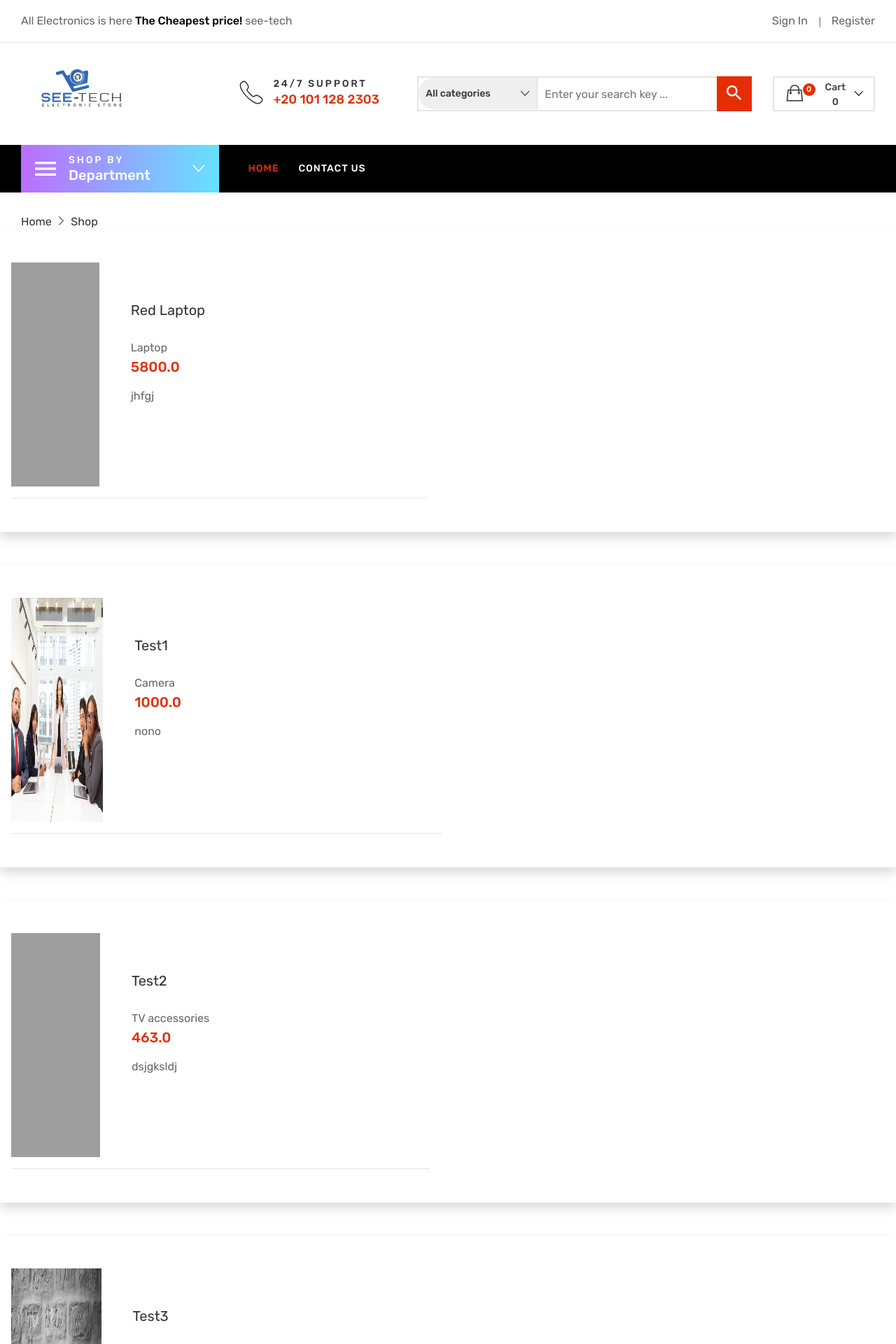
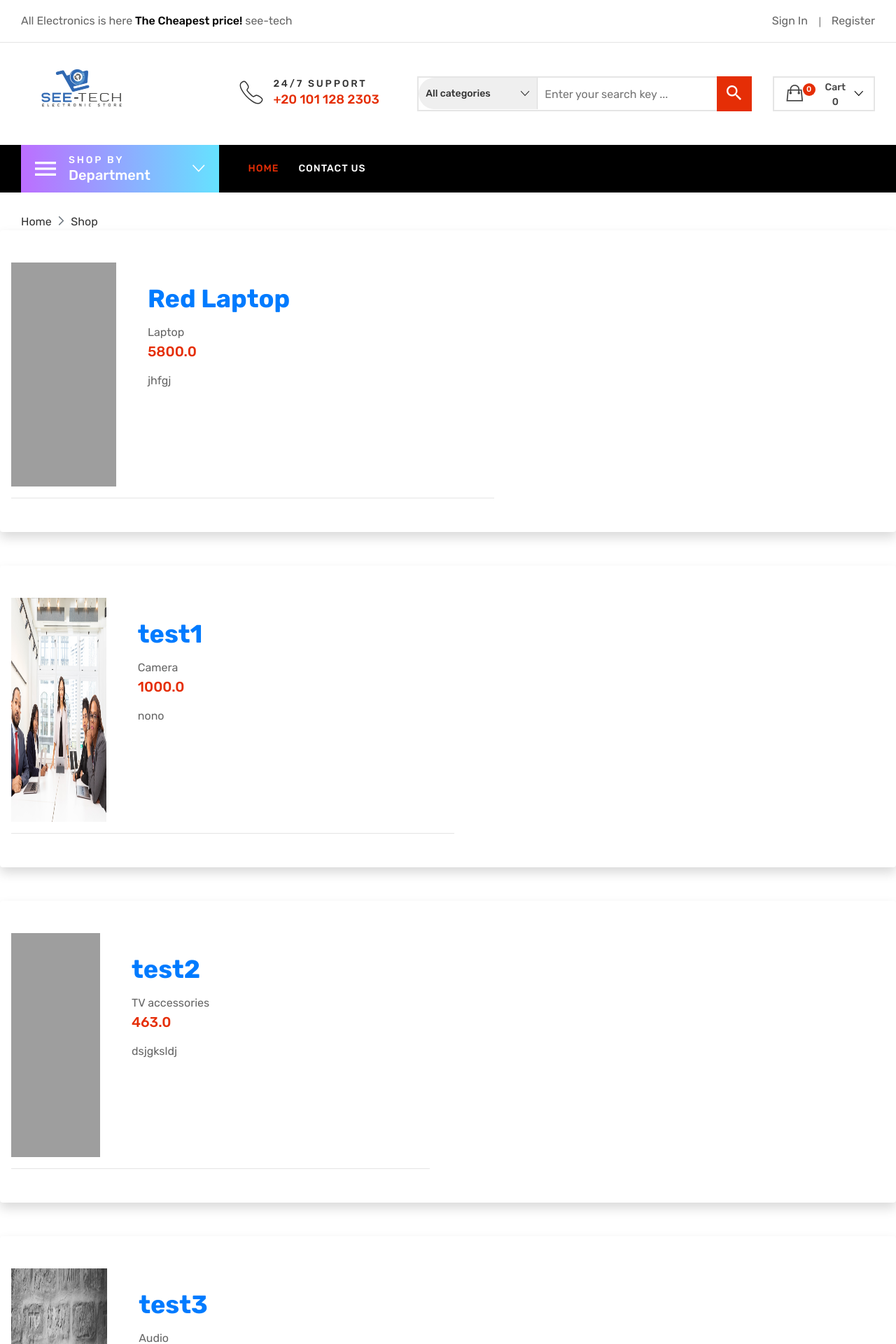
Before and after one commit to AM6SoftwareCompany/SeeTech, a Django app: page /shop/ in a window 1280 px wide. Shown: the top 1920 px of the page at 70% size. Run offline with Django 3.2, Linux system fonts and the light colour scheme; data comes from the database, SQL or seed files in the repository; both versions use the stored data as it was after the commit; some libraries are stand-ins or nearby versions; some web fonts are replaced; grey boxes are pictures that could not be loaded.

Commit message:
producttitle

```diff
--- a/templates/shop.html
+++ b/templates/shop.html
@@ -21,9 +21,11 @@
 
     <!--====== Shop Left sidebar Part Start ======-->
     {% for item in object_list %}
+    <div class="column">
 
     <div class="shadow p-3 mb-5 bg-white rounded">
                        <figure class="figure">
+                           <div class="column">
                             <div class="single-product-list mt-30 p-20">
                                 <div class="row">
                                     <div class="col-sm-5 col-xl-3">
@@ -36,7 +38,7 @@
                                     </div>
                                     <div class="col-sm-7 col-xl-9">
                                         <div class="product-content">
-                                            <h1 class="product-title"><a href="{{ item.get_absolute_url }}">{{ item.title }}</a></h1>
+                                            <h2 id="product-title" style="display: flex;""><a href="{{ item.get_absolute_url }}">{{ item.title }}</a></h1>
                                             <p>{{ item.get_category_display }}</p>
                                             <div class="product-price">
                                                 <!-- <span class="regular-price">€23.90</span> -->
@@ -53,8 +55,10 @@
                             </div> <!-- single product List -->
                             <hr style="color: orange; size: 4px;">
                             </div>
+                        </div>
                         </figure>
     </div>
+</div>
 
                             <!-- single product List -->
     {% endfor %}
```
Also changed, not shown: db.sqlite3.
